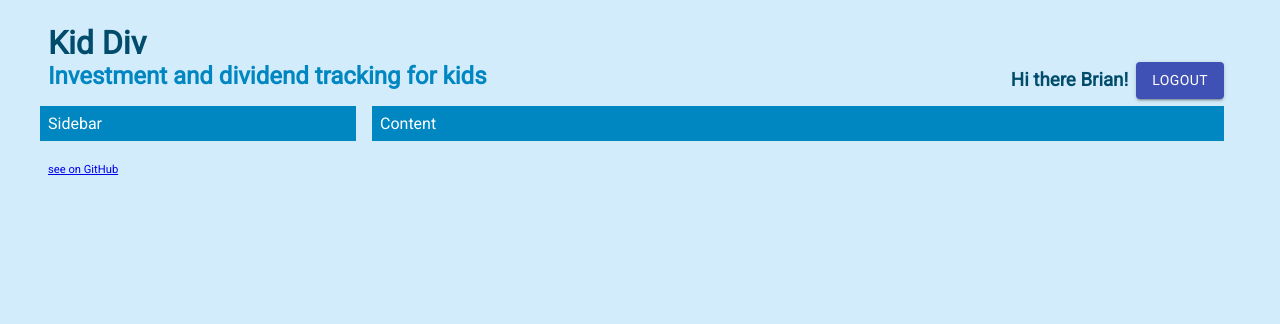
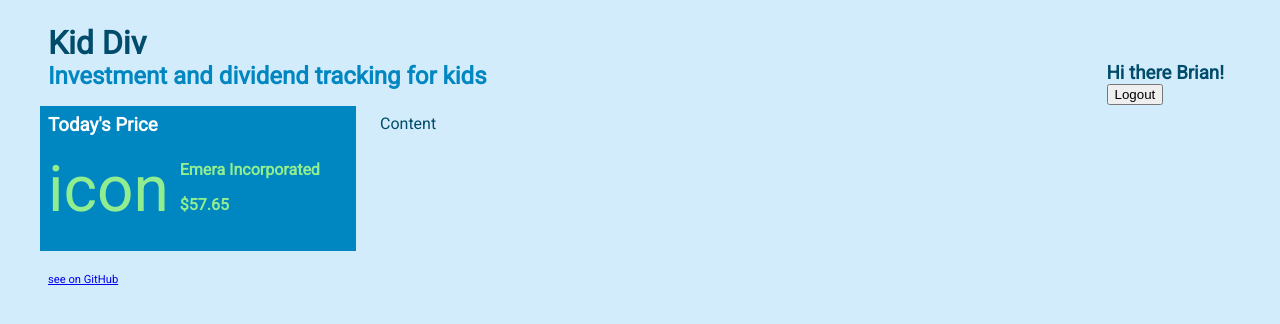
Before and after one commit to briandesousa/kid-div, a React app: page / in a window 1280 px wide. Shown: the top 324 px of the page. Built offline with nearby package versions, Linux system fonts and the light colour scheme.

Commit message:
remove @material-ui pakages and code

```diff
--- a/package.json
+++ b/package.json
@@ -16,8 +16,6 @@
   "author": "Brian De Sousa",
   "license": "ISC",
   "dependencies": {
-    "@material-ui/core": "^4.4.2",
-    "@material-ui/icons": "^4.4.1",
     "classnames": "^2.2.6",
     "express": "^4.17.1",
     "react": "^16.9.0",
--- a/src/components/App.css
+++ b/src/components/App.css
@@ -18,18 +18,16 @@ header, section, aside, footer {
   max-width: 1200px;
 }
 
-.content {
-  background: #0086C1;
-  margin-right: 1rem;
-  flex: 1;
-  color: #ffffff;
-}
-
 .sidebar {
   background: #0086C1;
   margin-right: 1rem;
   flex: 0 1 300px;
   color: #ffffff;
+}
+
+.content h3,
+.sidebar h3 {
+  margin: 0px;
 }
 
 header {
--- a/src/components/App.js
+++ b/src/components/App.js
@@ -1,9 +1,10 @@
 import React, { useState } from 'react';
 import styles from './App.css';
-import classNames from 'classnames';
 import HeaderLogin from './HeaderLogin';
+import StockSummary from './StockSummary'
 
 export default function App() {
+
   const [content] = useState({
     title: 'Kid Div',
     tagline: 'Investment and dividend tracking for kids'
@@ -13,6 +14,11 @@ export default function App() {
     loggedIn: true,
     userName: 'Brian'
   });
+
+  const [stock] = useState({
+    name: 'Emera Incorporated',
+    price: '$57.65'
+  })
 
   return (
     <main>
@@ -24,13 +30,13 @@ export default function App() {
           </div>
           <h2>{content.tagline}</h2>
         </header>
-        <div className={classNames(styles.flexContainer)}>
+        <div className={styles.flexContainer}>
           <aside className={styles.sidebar}>
-            Sidebar
+            <StockSummary stock={stock} />
           </aside>
           <section className={styles.content}>
             Content
-          </section>
+            </section>
         </div>
         <footer>
           <a href="https://github.com/briandesousa/kid-div" target="_blank" rel="noopener noreferrer">see on GitHub</a>
--- a/src/components/HeaderLogin.js
+++ b/src/components/HeaderLogin.js
@@ -1,36 +1,16 @@
 import React from 'react';
-import { makeStyles } from '@material-ui/core/styles';
-import Button from '@material-ui/core/Button';
-import PersonIcon from '@material-ui/icons/Person';
 
 export default function HeaderLogin(props) {
 
-  // generate dynamic styles based on Material UI theme
-  const styles = makeStyles(theme => ({
-    leftIcon: {
-      marginRight: theme.spacing(1)
-    },
-    userName: {
-      marginRight: theme.spacing(1),
-      verticalAlign: 'middle',
-      display: 'inline'
-    }
-  }))();
-
   if (!props.user.loggedIn) {
     return (
-      <Button variant="contained" color="primary">
-        <PersonIcon className={styles.leftIcon} />
-        Login
-      </Button>
+      <button>Login</button>
     )
   } else {
     return (
       <div>
-        <h3 className={styles.userName}>Hi there {props.user.userName}!</h3>
-        <Button variant="contained" color="primary">
-          Logout
-        </Button>
+        <h3>Hi there {props.user.userName}!</h3>
+        <button>Logout</button>
       </div>
     );
   }
--- /dev/null
+++ b/src/components/StockSummary.css
@@ -0,0 +1,21 @@
+.stockPriceIcon {
+  margin-right: 0.5rem;
+  font-size: 4rem;
+}
+
+.flexContainer {
+  display: flex;
+  color: lightgreen;
+}
+
+.stockPriceIconContainer {
+  flex-grow: 1;
+  font-weight: 'bold';
+
+}
+
+.stockPriceDescription {
+  flex-grow: 10;
+  padding-top: 0.5rem;
+  font-weight: bold;
+}
--- /dev/null
+++ b/src/components/StockSummary.js
@@ -0,0 +1,30 @@
+import React from 'react';
+import PropTypes from 'prop-types';
+import styles from './StockSummary.css'
+
+function StockSummary(props) {
+
+  return (
+    <div>
+      <h3>Today&apos;s Price</h3>
+      <div className={styles.flexContainer}>
+        <div className={styles.stockPriceIconContainer}>
+          <p><span className={styles.stockPriceIcon}>icon</span></p>
+        </div>
+        <div className={styles.stockPriceDescription}>
+          <p>{props.stock.name}</p>
+          <p>{props.stock.price}</p>
+        </div>
+      </div>
+    </div>
+  );
+}
+
+StockSummary.propTypes = {
+  stock: PropTypes.shape({
+    name: PropTypes.string,
+    price: PropTypes.string
+  })
+}
+
+export default StockSummary;
```
Also changed, not shown: 1 other file (tests, documents, lock files or other folders).
